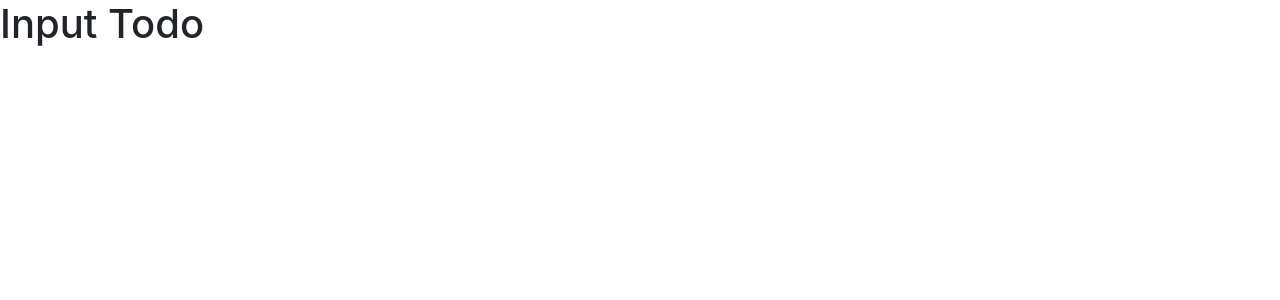
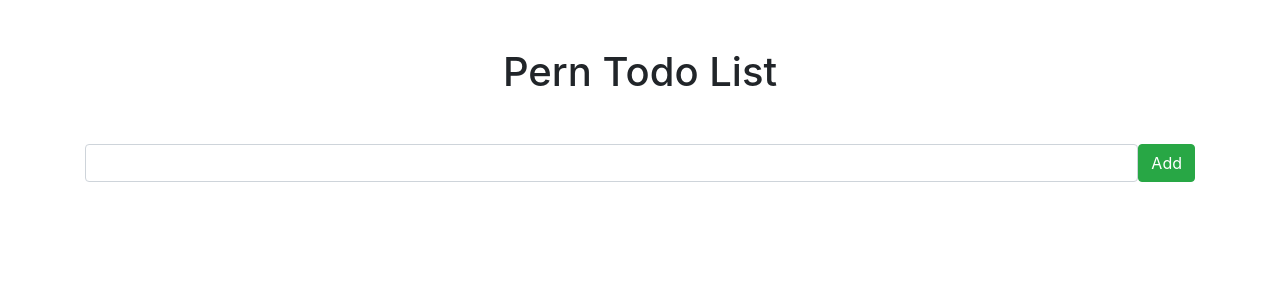
Before and after one commit to Eelli002/PERN_Todo, a React (Create React App) app in the folder client/: page / in a window 1280 px wide. Shown: the top 300 px of the page. Built offline with nearby package versions, Linux system fonts and the light colour scheme; the HTML template or start-up script is replaced by a standard one.

Commit message:
inputTodo component

```diff
--- a/client/src/App.js
+++ b/client/src/App.js
@@ -7,7 +7,7 @@ import InputTodo from './components/inputTodo';
 function App() {
   return (
     <Fragment>
-      <div className='Container'>
+      <div className='container'>
         <InputTodo/>
       </div>
     </Fragment>
--- a/client/src/components/inputTodo.js
+++ b/client/src/components/inputTodo.js
@@ -1,7 +1,41 @@
-import React from 'react';
+import React, { useState } from 'react';
 
 const InputTodo = () => {
-    return <h1>Input Todo</h1>;
+    const [description, setDescription] = useState("");
+
+    const onSubmitForm = async e => {
+        e.preventDefault();
+        try
+        {
+            const body = {description};
+            const response =
+                await fetch(
+                    'http://localhost:3001/todos',
+                    {method:"POST", headers: {"Content-Type": "application/json"}, body: JSON.stringify(body)}
+                );
+
+            window.location = '/';
+        }
+        catch (err)
+        {
+            console.error(err.message)
+        }
+    }
+
+    return (
+        <>
+            <h1 className='text-center mt-5'>Pern Todo List</h1>
+            <form className='d-flex mt-5' onSubmit={onSubmitForm}>
+                <input
+                    type = 'text'
+                    className='form-control'
+                    value = {description}
+                    onChange = {e => setDescription(e.target.value)}
+                />
+                <button className='btn btn-success'>Add</button>
+            </form>
+        </>
+    )
 };
 
 export default InputTodo;
```
Also changed, not shown: 2 other files (tests, documents, lock files or other folders).
